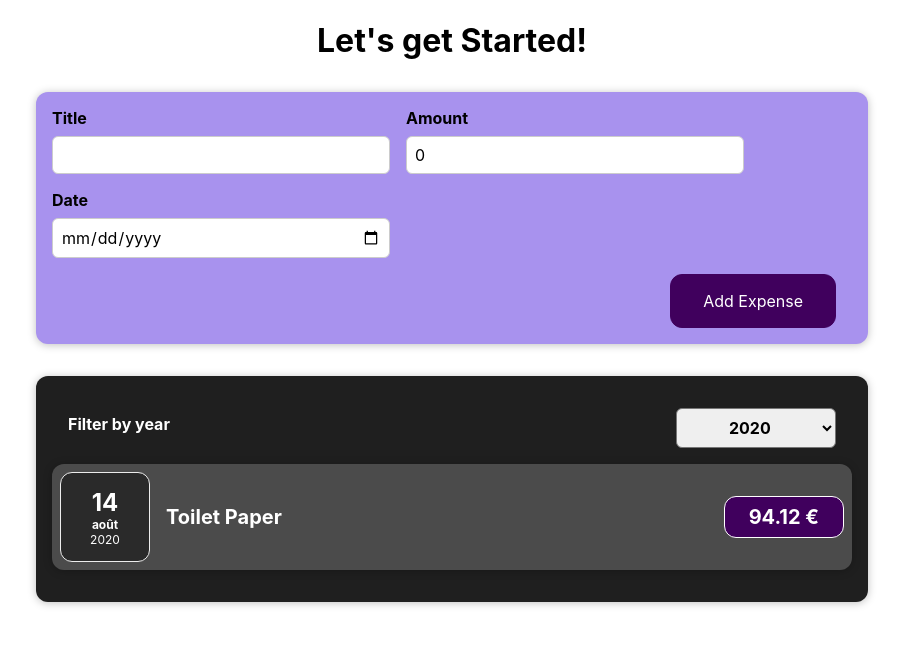
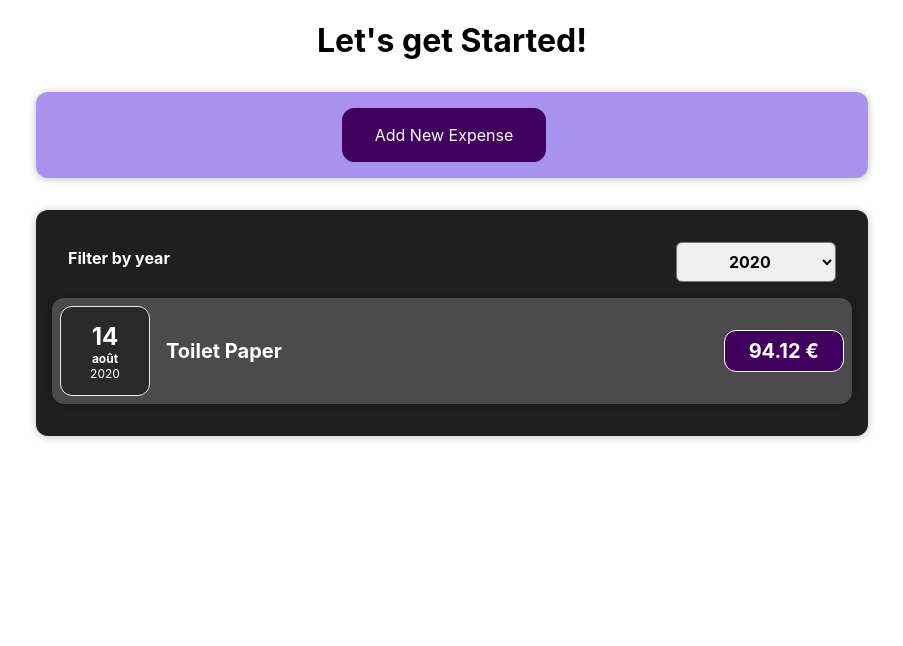
Before and after one commit to boularesbilel/tsfreact, a React (Create React App) app: page / in a window 1280 px wide. Shown: the top 646 px of the page, without its empty margins (188-1091 px from the left). Built offline with nearby package versions, Linux system fonts and the light colour scheme.

Commit message:
[BBO] Exercice

```diff
--- a/src/components/NewExpense/ExpenseForm.js
+++ b/src/components/NewExpense/ExpenseForm.js
@@ -62,6 +62,10 @@ const ExpenseForm = (props) => {
         });
 
     }
+
+    const cancelAddExpenseFormHandler = () => {
+        props.onHideExpenseForm(true);
+    }
     return <form onSubmit={submitHandler}>
         <div className="new-expense__controls">
             <div className="new-expense__control">
@@ -78,6 +82,7 @@ const ExpenseForm = (props) => {
             </div>
         </div>
         <div className="new-expense__actions">
+            <button onClick={cancelAddExpenseFormHandler} type="button">Cancel</button>
             <button type="submit">Add Expense</button>
         </div>
     </form>;
--- a/src/components/NewExpense/NewExpense.js
+++ b/src/components/NewExpense/NewExpense.js
@@ -1,9 +1,10 @@
-import React from "react";
+import React, {useState} from "react";
 
 import './NewExpense.css';
 import ExpenseForm from "./ExpenseForm";
 
 const NewExpense = (props) => {
+    const [displayForm, setDisplayForm] = useState(false);
     const saveExpenseDataHandler = (enteredExpenseData) => {
         const expenseData = {
             ...enteredExpenseData,
@@ -11,8 +12,18 @@ const NewExpense = (props) => {
         }
         props.onAddExpense(expenseData);
     }
+
+    const displayNewExpenseFormHandler = () => {
+        setDisplayForm(true)
+    }
+
+    const hideNewExpenseFormHandler = () => {
+        setDisplayForm(false)
+    }
+
     return <div className="new-expense">
-        <ExpenseForm onSaveExpenseData={saveExpenseDataHandler}/>
+        {displayForm && <ExpenseForm onHideExpenseForm={hideNewExpenseFormHandler} onSaveExpenseData={saveExpenseDataHandler}/>}
+        {!displayForm && <button onClick={displayNewExpenseFormHandler} className="test">Add New Expense</button>}
     </div>;
 }
 
```
